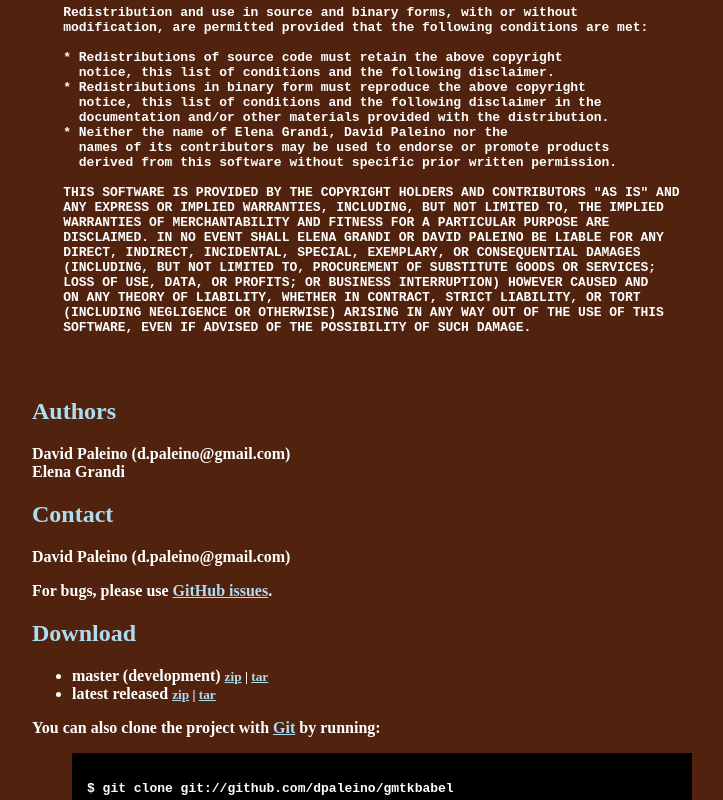
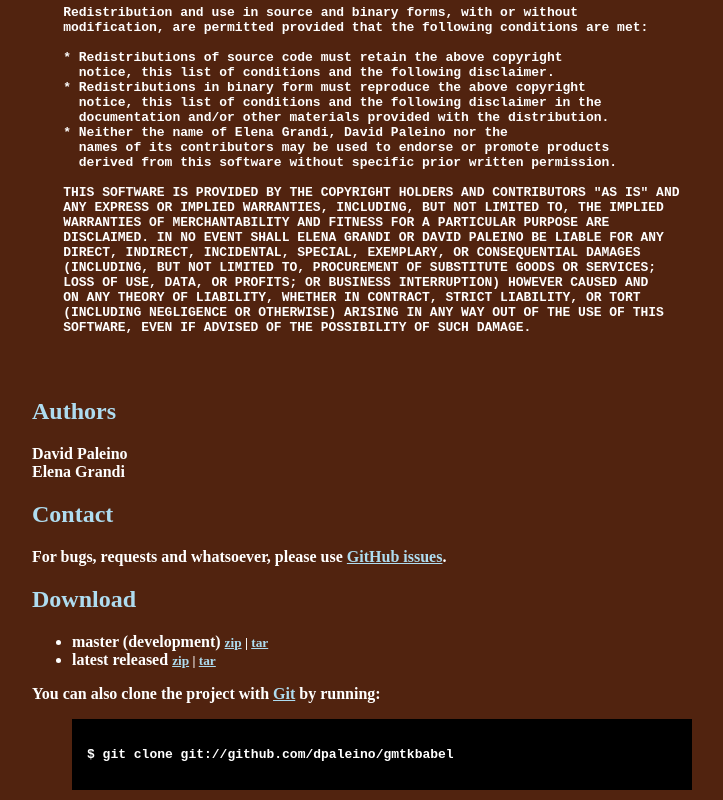
Before and after one commit to dpaleino/gmtkbabel, a plain HTML site: page index.html in a window 1280 px wide. Shown: the part 441-1241 px from the top of the page, without its empty margins (258-981 px from the left). Drawn offline with Linux system fonts and the light colour scheme.

Commit message:
Removed e-mail addresses

```diff
--- a/index.html
+++ b/index.html
@@ -60,12 +60,12 @@
     </pre>
 
     <h2>Authors</h2>
-    <p>David Paleino (d.paleino@gmail.com)
+    <p>David Paleino
     <br/>Elena Grandi</p>
 
     <h2>Contact</h2>
-    <p>David Paleino (d.paleino@gmail.com)</p>
-    <p>For bugs, please use <a href="http://github.com/dpaleino/gmtkbabel/issues">GitHub issues</a>.</p>
+    <p>For bugs, requests and whatsoever, please use
+    <a href="http://github.com/dpaleino/gmtkbabel/issues">GitHub issues</a>.</p>
 
     <h2>Download</h2>
     <ul>
```
